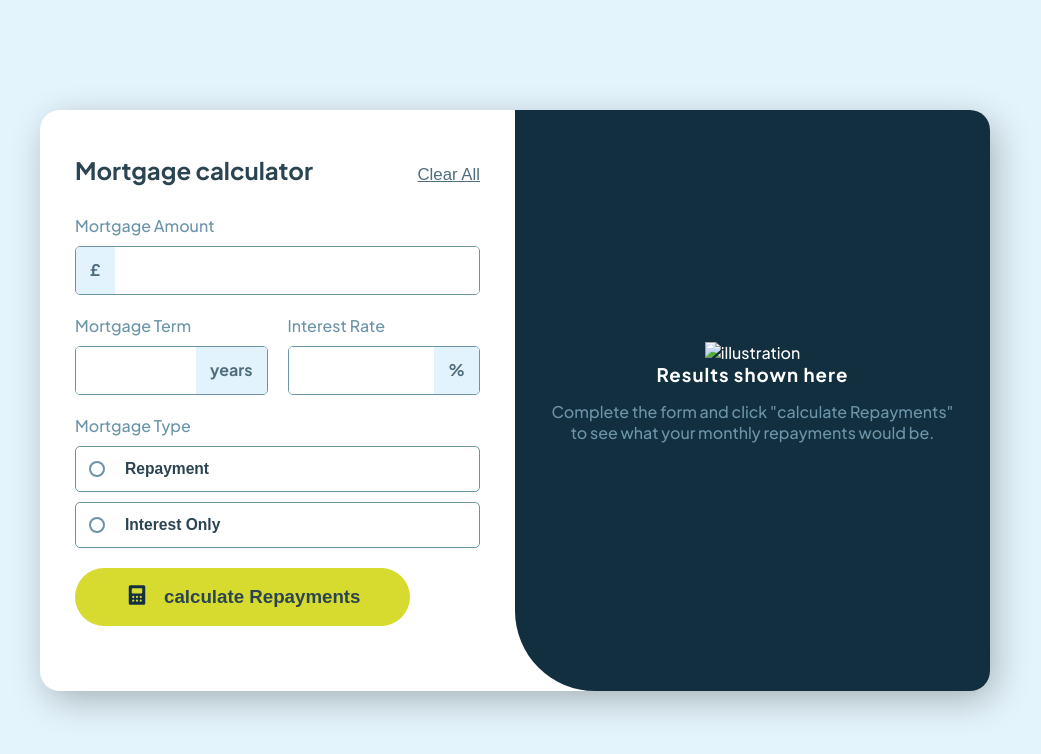
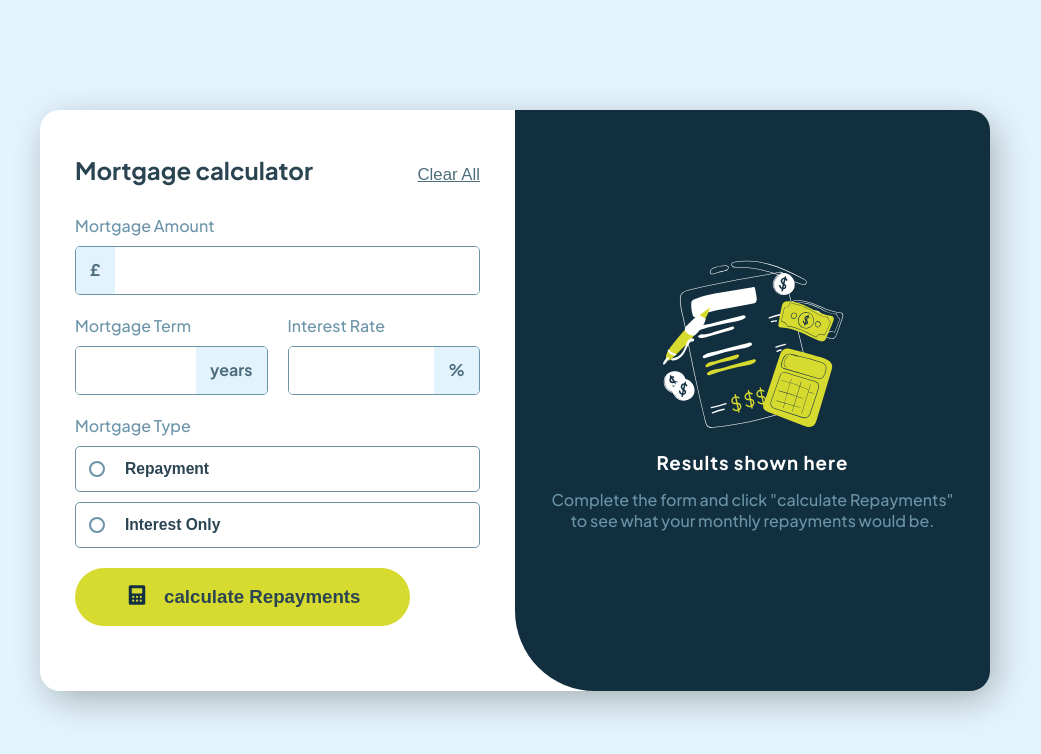
Before and after one commit to coding-astrounaut/mortgage-app-challenge, a plain HTML site: page index.html in a window 1280 px wide. Shown: the whole page, without its empty margins (125-1166 px from the left). Drawn offline with Linux system fonts and the light colour scheme; the site is published under a folder, as on GitHub Pages, so addresses that start at the root find nothing.

Commit message:
Update index.html

```diff
--- a/index.html
+++ b/index.html
@@ -86,7 +86,7 @@
       </div>
       <div class="rightSide">
         <div class="emptyResult">
-          <img src="/assets/images/illustration-empty.svg" alt="illustration" />
+          <img src="assets/images/illustration-empty.svg" alt="illustration" />
           <h3 id="rightsideh3">Results shown here</h3>
           <p>
             Complete the form and click "calculate Repayments" to see what your
```
